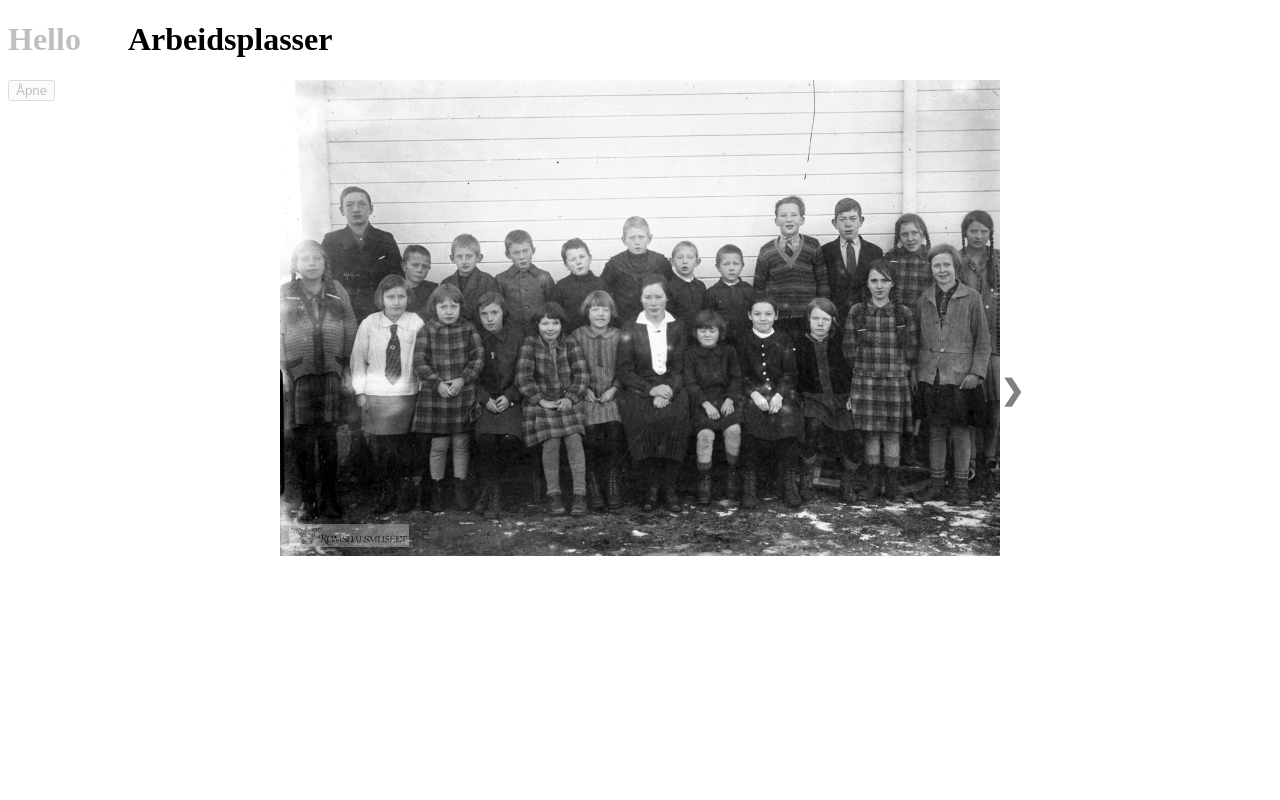
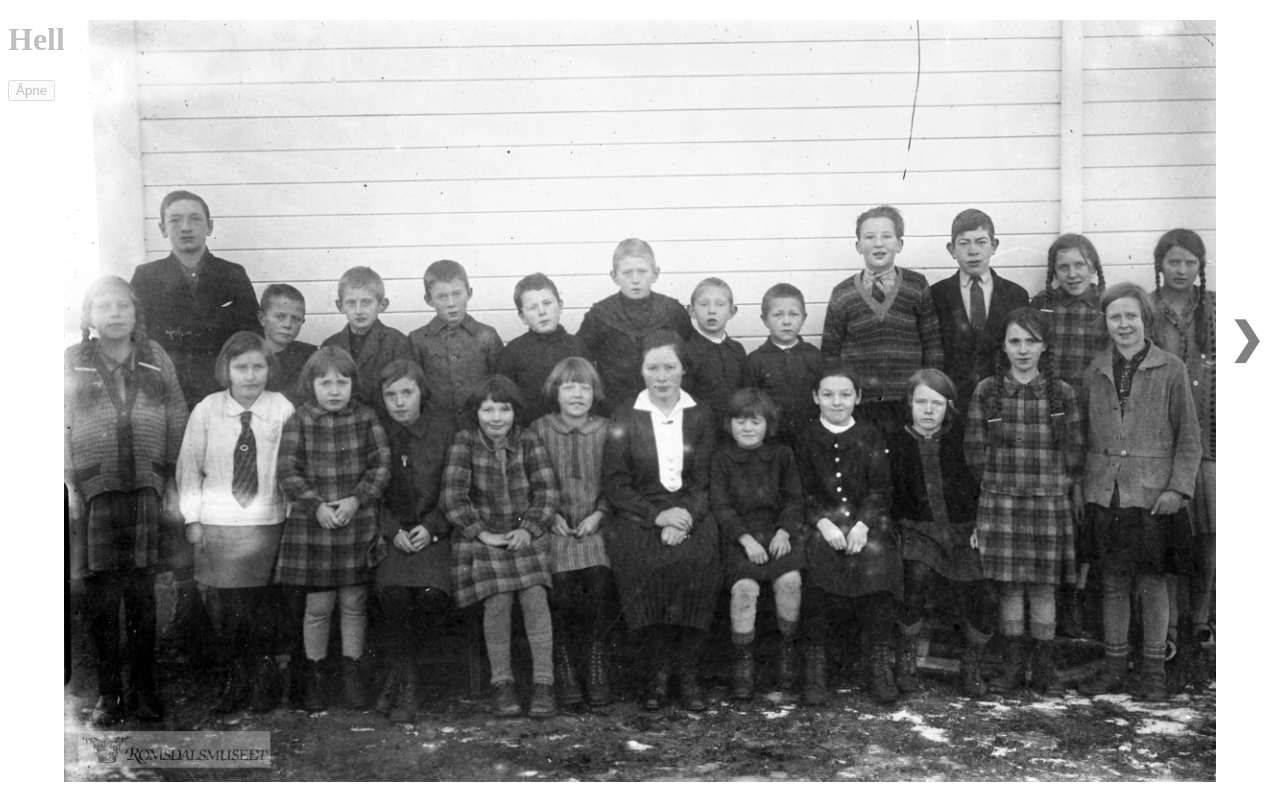
Before and after one commit to zulumike/bio, a React (Create React App) app: page / in a window 1280 px wide. Both pictures are taken after a click on the button "Åpne". Built offline with nearby package versions, Linux system fonts and the light colour scheme; the HTML template or start-up script is replaced by a standard one.

Commit message:
carousel ok and more styling

```diff
--- a/src/components/Start.js
+++ b/src/components/Start.js
@@ -1,4 +1,4 @@
-import React, { useState, useEffect } from "react";
+import React, { useState } from "react";
 import ReactModal from "react-modal";
 import Modal from "react-modal";
 import Hobby from "./Hobby";
--- a/src/components/Work.js
+++ b/src/components/Work.js
@@ -1,11 +1,12 @@
-import React, { useState } from "react";
+import React, { useState, useRef } from "react";
 import '../styles/default.css';
 
 function Work() {
-
-    const [index, setIndex] = useState(1);
+    const [index, setIndex] = useState(0);
     const [displayPrev, setDisplayPrev] = useState('none');
     const [displayNext, setDisplayNext] = useState('block');
+
+    const inputRef = useRef();
 
     function importAll(r) {
         let images = {};
@@ -17,47 +18,48 @@ function Work() {
 
     const imageArray = Object.entries(images);
     const nrOfImgs = imageArray.length - 1;
+    const [imageName, setImageName] = useState(imageArray[index][1]);
 
-    const [imageName, setImageName] = useState(imageArray[0][1]);
-
-    const handlePrevious = () => {
-        setIndex(index - 1);
-        console.log(index);
-        if (index < 1) {
-            setImageName(imageArray[index][1]);
+    function handlePrev() {
+        inputRef.current.focus();
+        const newIndex = index -1;
+        if (newIndex === 0) {
             setDisplayPrev('none');
-            setIndex(index + 1);
         }
-        else {
-            setImageName(imageArray[index][1]);
-            setDisplayNext('block');
-        }
+        setIndex(newIndex);
+        setImageName(imageArray[newIndex][1]);
+        setDisplayNext('block');
     };
 
-    const handleNext = () => {
-        setIndex(index + 1);
-        console.log(index);
-        if (index === nrOfImgs) {
-            setImageName(imageArray[index][1]);
+    function handleNext() {
+        inputRef.current.focus();
+        let newIndex = index + 1;
+        if (newIndex === nrOfImgs) {
             setDisplayNext('none');
-            setIndex(index -1);
         }
-        else {
-            setImageName(imageArray[index][1]);
-            setDisplayPrev('block');
-        }
+        setIndex(newIndex);
+        setImageName(imageArray[newIndex][1]);
+        setDisplayPrev('block');
     };
 
+    function arrowKeyPress(event) {
+        if (event.keyCode === 37 && index > 0) {
+            handlePrev();
+        };
+        if (event.keyCode === 39 && index < nrOfImgs) {
+            handleNext();
+        };
+    };
+
+
     return (
-        <div>
-            <div>
-                <h1>Arbeidsplasser</h1>
-            </div>
+        <div className="toppdivs">
+            <input onKeyDown={arrowKeyPress} ref={inputRef} autoFocus />
             <div className="slideshow-container">
                 <div className="myslides fade">
-                    <img src={imageName}></img>
+                    <img src={imageName} alt=''></img>
                 </div>
-                <button className="prevbutton" style={{display:displayPrev}} onClick={handlePrevious}>&#10094;</button>
+                <button className="prevbutton" style={{display:displayPrev}} onClick={handlePrev}>&#10094;</button>
                 <button className="nextbutton" style={{display:displayNext}} onClick={handleNext}>&#10095;</button>
             </div>
         </div>
--- a/src/styles/default.css
+++ b/src/styles/default.css
@@ -1,22 +1,35 @@
 img {
-    width: 100%;
+    display: block;
+    max-width: 100%;
+    max-height: 800px;
+    margin-left: auto;
+    margin-right: auto;
 }
 
 
 .modal {
-    width: 80%;
-    height: 80%;
+    /* width: 80%;
+    height: 80%; */
     margin: auto;
 }
 
 .modaloverlay {
-    width: 80%;
-    height: 80%;
+    /* width: 80%;
+    height: 80%; */
     margin: auto;
 }
 
+.toppdivs input {
+    position: absolute;
+    top: 0;
+    left: 50%;
+    border-color: transparent;
+    caret-color: transparent;
+    outline: none;
+}
+
 .slideshow-container {
-    max-width: 800px;
+    width: 100%;
     position: relative;
     margin: auto;
 }
@@ -30,7 +43,7 @@ img {
     padding: 16px;
     color: grey;
     font-weight: bold;
-    font-size: 28px;
+    font-size: 42px;
     transition: 0.6s ease;
     /* border-radius: 0 3px 3px 0; */
     border: none;
@@ -54,7 +67,10 @@ img {
 
 .myslides {
     width: 90%;
-    margin: auto;
+    height: 90%;
+    margin-top: 20px;
+    margin-left: auto;
+    margin-right: auto;
 }
 
 .fade {
```
Also changed, not shown: docu/log.txt.
